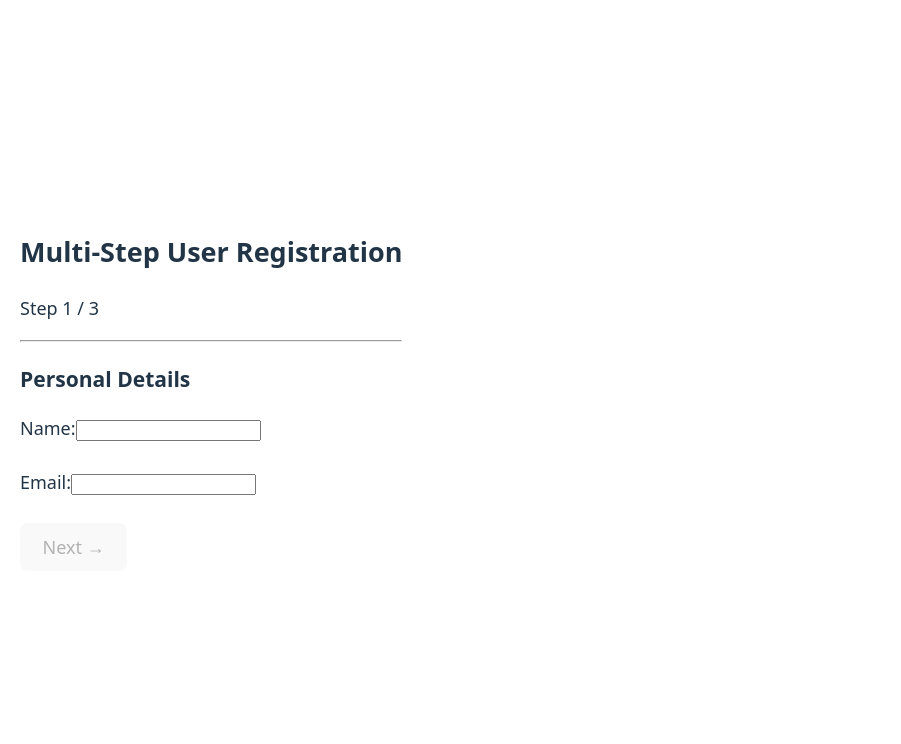
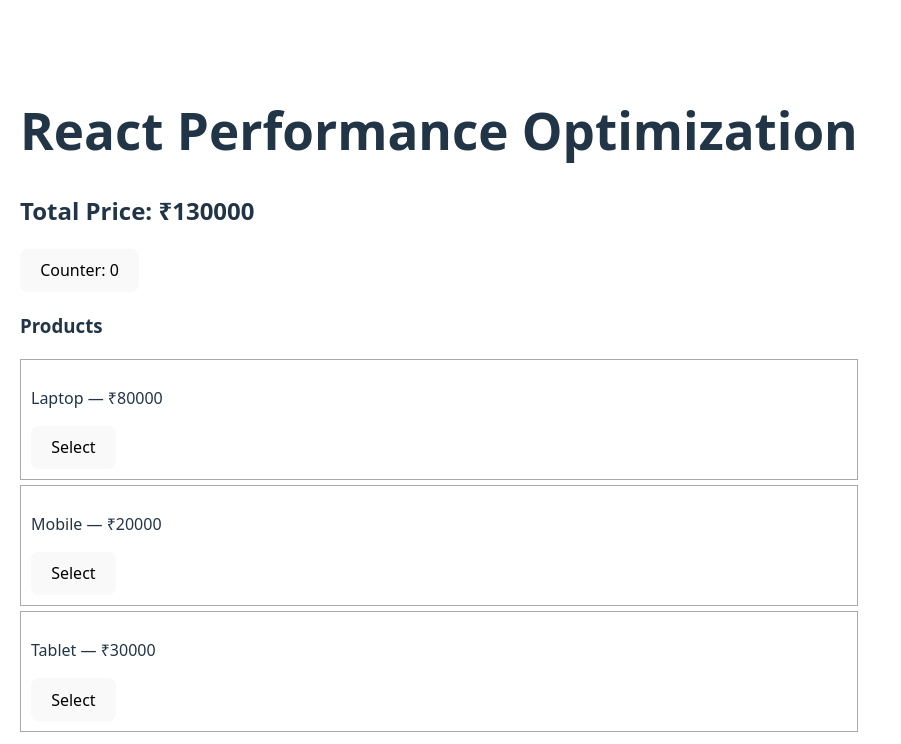
Before and after one commit to BhaviReddyy/my-react-app, a React (Vite) app: page / in a window 1280 px wide. Shown: the top 744 px of the page, without its empty margins (0-901 px from the left). Built offline with nearby package versions, Linux system fonts and the light colour scheme.

Commit message:
React Performance Optimization using useMemo and useCallback

```diff
--- a/src/App.jsx
+++ b/src/App.jsx
@@ -1,8 +1,41 @@
-import React from "react";
-import MultiStepForm from "./reducer-components/MultiStepForm";
+import React, { useState, useMemo, useCallback } from "react";
+import ProductList from "./ProductList";
 
-function App() {
-  return <MultiStepForm />;
+const productsData = [
+  { id: 1, name: "Laptop", price: 80000 },
+  { id: 2, name: "Mobile", price: 20000 },
+  { id: 3, name: "Tablet", price: 30000 },
+  // imagine 1000+ products...
+];
+
+export default function App() {
+  const [counter, setCounter] = useState(0);
+  const [products] = useState(productsData);
+
+  // ❌ Without useMemo → recalculates every render
+  // ✔️ With useMemo → recalculates only when products change
+  const totalPrice = useMemo(() => {
+    console.log("Recalculating TOTAL PRICE...");
+    return products.reduce((sum, item) => sum + item.price, 0);
+  }, [products]);
+
+  // ❌ Without useCallback → new function created every render
+  // ✔️ With useCallback → stable function reference
+  const handleSelect = useCallback((product) => {
+    console.log("Selected product:", product.name);
+  }, []);
+
+  return (
+    <div style={{ padding: 20 }}>
+      <h1>React Performance Optimization</h1>
+
+      <h2>Total Price: ₹{totalPrice}</h2>
+
+      <button onClick={() => setCounter(counter + 1)}>
+        Counter: {counter}
+      </button>
+
+      <ProductList products={products} onSelect={handleSelect} />
+    </div>
+  );
 }
-
-export default App;
--- /dev/null
+++ b/src/ProductList.jsx
@@ -0,0 +1,20 @@
+import React from "react";
+
+export default function ProductList({ products, onSelect }) {
+  console.log("ProductList rendered!");
+
+  return (
+    <div style={{ marginTop: 20 }}>
+      <h3>Products</h3>
+      {products.map((p) => (
+        <div
+          key={p.id}
+          style={{ border: "1px solid #aaa", padding: 10, marginTop: 5 }}
+        >
+          <p>{p.name} — ₹{p.price}</p>
+          <button onClick={() => onSelect(p)}>Select</button>
+        </div>
+      ))}
+    </div>
+  );
+}
```
